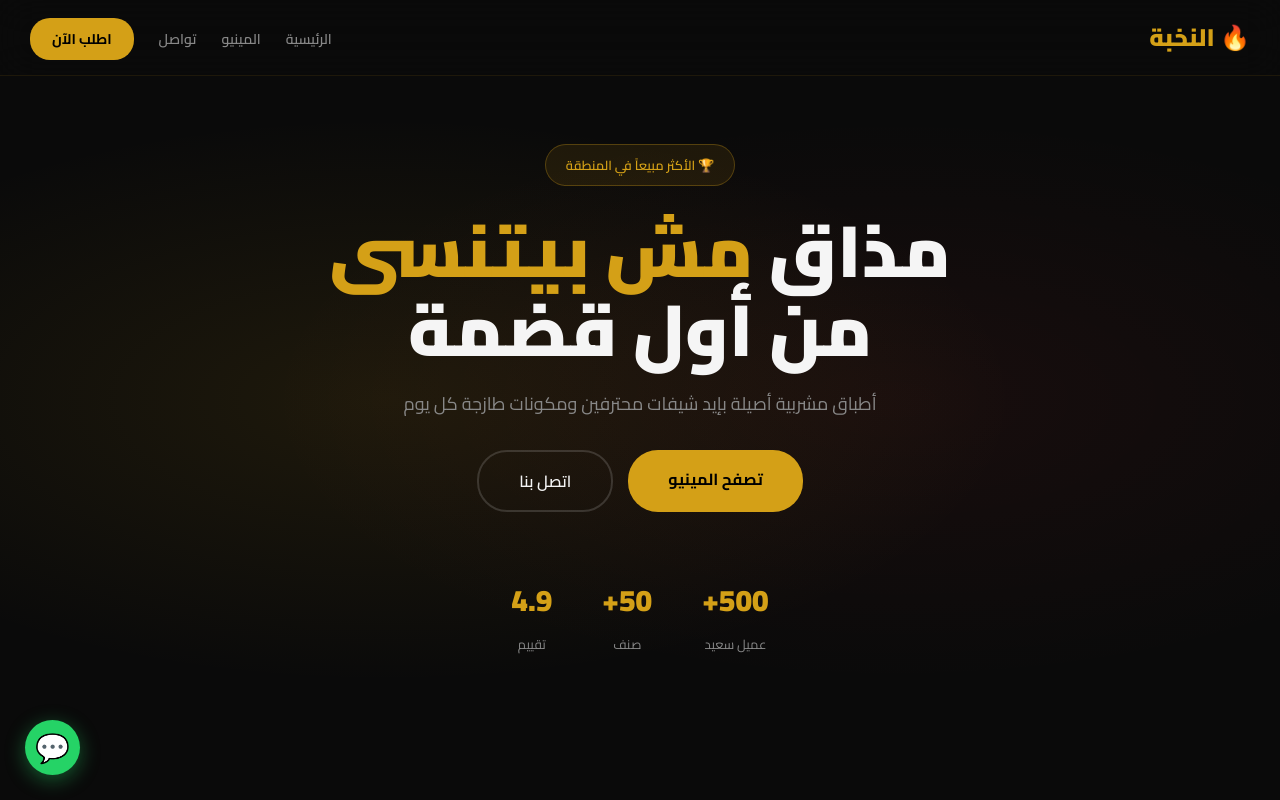
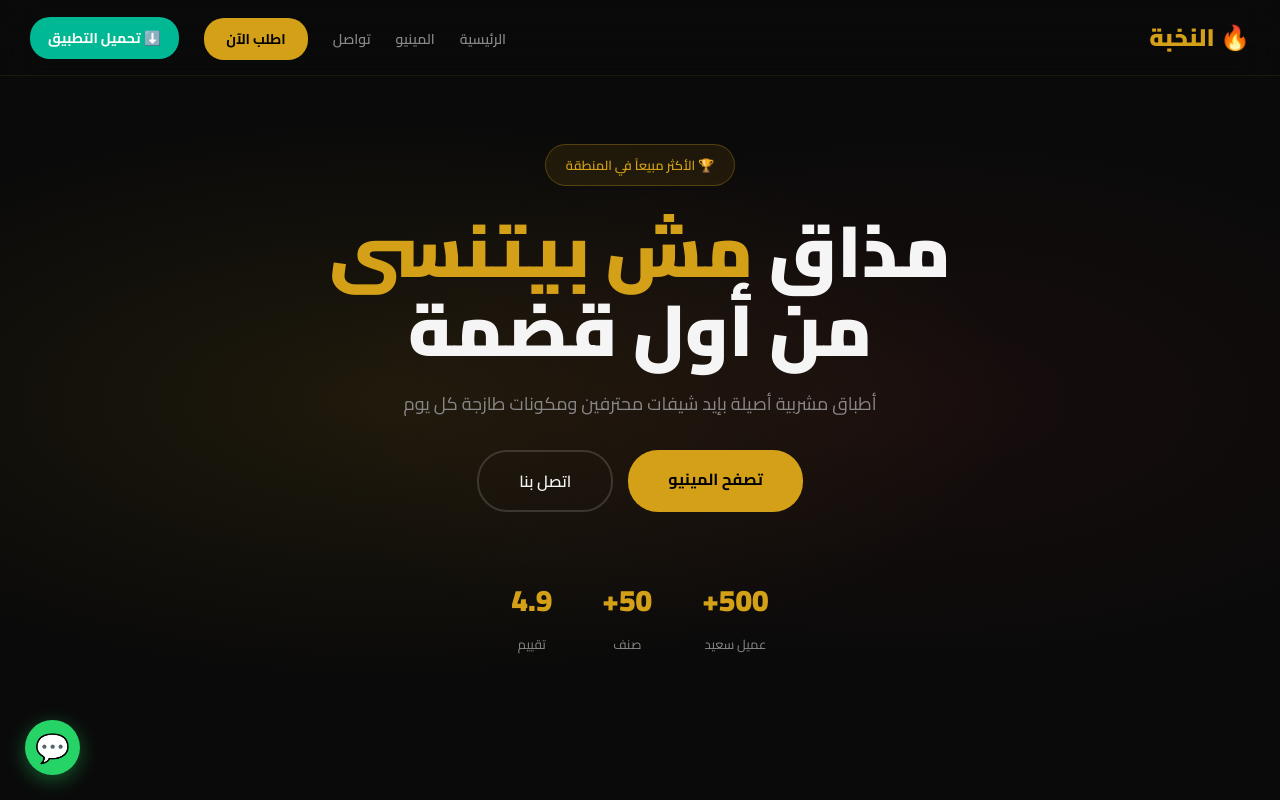
Before and after one commit to alaamohaed1711-marker/resturnt, a plain HTML site: page index.html in a window 1280 px wide. Shown: the top 800 px of the page. Drawn offline with Linux system fonts and the light colour scheme.

Commit message:
Add download button for app HTML file
Added a download button to allow users to download the app as an HTML file.

```diff
--- a/index.html
+++ b/index.html
@@ -19,10 +19,12 @@
         body{font-family:'Cairo',sans-serif;background:#0a0a0a;color:#f5f5f5;overflow-x:hidden}
         nav{position:fixed;top:0;width:100%;z-index:100;padding:15px 30px;display:flex;justify-content:space-between;align-items:center;background:rgba(10,10,10,0.9);backdrop-filter:blur(20px);border-bottom:1px solid rgba(212,160,23,0.1)}
         .logo{font-size:24px;font-weight:900;color:#d4a017}
-        .nav-links{display:flex;gap:25px;list-style:none}
+        .nav-links{display:flex;gap:25px;list-style:none;align-items:center}
         .nav-links a{color:#888;text-decoration:none;font-weight:600;font-size:14px;transition:0.3s}
         .nav-links a:hover{color:#d4a017}
         .nav-cta{background:#d4a017;color:#000!important;padding:8px 22px;border-radius:20px;font-weight:700!important}
+        .download-btn{background:#00b894;color:white;border:none;padding:8px 18px;border-radius:20px;cursor:pointer;font-size:14px;font-weight:bold;font-family:'Cairo',sans-serif;transition:0.3s}
+        .download-btn:hover{background:#00a381;transform:translateY(-2px)}
         .hero{height:100vh;display:flex;align-items:center;justify-content:center;text-align:center;position:relative}
         .hero::before{content:'';position:absolute;inset:0;background:radial-gradient(ellipse at 30% 50%,rgba(212,160,23,0.1) 0%,transparent 50%),radial-gradient(ellipse at 70% 50%,rgba(255,68,68,0.06) 0%,transparent 50%)}
         .hero-content{position:relative;z-index:2;padding:0 20px}
@@ -60,7 +62,7 @@
         .menu-card{background:#141414;border-radius:16px;overflow:hidden;border:1px solid rgba(255,255,255,0.05);transition:0.4s;animation:fadeUp 0.5s ease both}
         .menu-card:hover{transform:translateY(-6px);border-color:rgba(212,160,23,0.3);box-shadow:0 20px 40px rgba(0,0,0,0.4)}
         .menu-card.hidden{display:none}
-        .menu-card-img{width:100%;height:190px;object-fit:cover;display:flex;align-items:center;justify-content:center;font-size:80px}
+        .menu-card-img{width:100%;height:190px;display:flex;align-items:center;justify-content:center;font-size:80px}
         .menu-card-body{padding:18px}
         .menu-card-cat{font-size:11px;color:#d4a017;font-weight:700;text-transform:uppercase;letter-spacing:1px;margin-bottom:6px}
         .menu-card-body h3{font-size:17px;font-weight:700;margin-bottom:6px}
@@ -102,6 +104,7 @@
         <li><a href="#menu">المينيو</a></li>
         <li><a href="#contact">تواصل</a></li>
         <li><a href="https://wa.me/201001070024" class="nav-cta">اطلب الآن</a></li>
+        <li><button class="download-btn" onclick="downloadApp()">⬇️ تحميل التطبيق</button></li>
     </ul>
 </nav>
 
@@ -158,50 +161,37 @@
 
 <script>
 const menuData = [
-    // المشاوي
     {name:"ستيك مشوي",desc:"لحم بقر مشوي على الفحم مع صوص خاص وخضار",price:250,cat:"المشاوي",emoji:"🥩",bg:"#2d1b1b"},
     {name:"مشاوي مشكلة",desc:"كفتة، طرب، بقالي، دجاج مع أرز ومقبلات",price:320,cat:"المشاوي",emoji:"🍢",bg:"#2d1b1b"},
     {name:"كفتة مشوي",desc:"كفتة لحم ضاني مشوية على الفحم مع سلطة",price:180,cat:"المشاوي",emoji:"🍖",bg:"#2d1b1b"},
     {name:"دجاج مشوي كامل",desc:"دجاج كامل متبل ومشوي مع أرز ومقبلات",price:200,cat:"المشاوي",emoji:"🍗",bg:"#2d1b1b"},
     {name:"ريش غنم",desc:"ريش غنم مشوية بالأعشاب مع طحينة",price:280,cat:"المشاوي",emoji:"🥩",bg:"#2d1b1b"},
     {name:"طرب غنم",desc:"طرب غنم متبل ومشوي على الفحم",price:300,cat:"المشاوي",emoji:"🍖",bg:"#2d1b1b"},
-
-    // البيتزا
     {name:"بيتزا مارغريتا",desc:"صلصة طماطم طازجة، جبنة موزاريلا، ريحان",price:120,cat:"البيتزا",emoji:"🍕",bg:"#2d251b"},
     {name:"بيتزا بيبروني",desc:"صلصة طماطم، جبنة موزاريلا، بيبروني",price:150,cat:"البيتزا",emoji:"🍕",bg:"#2d251b"},
     {name:"بيتزا خضار",desc:"فلفل، زيتون، فطر، بصل، جبنة موزاريلا",price:130,cat:"البيتزا",emoji:"🍕",bg:"#2d251b"},
     {name:"بيتزا لحم مفروم",desc:"لحم مفروم مع صلصة طماطم وجبنة",price:160,cat:"البيتزا",emoji:"🍕",bg:"#2d251b"},
     {name:"بيتزا 4 أجبان",desc:"موزاريلا، تشيدر، جودا، بارميزان",price:170,cat:"البيتزا",emoji:"🍕",bg:"#2d251b"},
-
-    // الباستا
     {name:"باستا ألفريدو",desc:"فيتوتشيني مع صوص كريمة وجبنة بارميزان",price:140,cat:"الباستا",emoji:"🍝",bg:"#2d2a1b"},
     {name:"باستا بولونيز",desc:"سباغيتي مع صوص اللحم المفروم الإيطالي",price:150,cat:"الباستا",emoji:"🍝",bg:"#2d2a1b"},
     {name:"باستا بستو",desc:"بيني مع صوص بستو بالريحان والصنوبر",price:145,cat:"الباستا",emoji:"🍝",bg:"#2d2a1b"},
     {name:"باستا كاربونارا",desc:"سباغيتي مع بيض، بانسيتا، جبنة بيكورينو",price:155,cat:"الباستا",emoji:"🍝",bg:"#2d2a1b"},
-
-    // السندوتشات
     {name:"شاورما لحم",desc:"شاورما لحم طازجة مع طحينة ومخللات في عربي",price:75,cat:"السندوتشات",emoji:"🌯",bg:"#1b2d22"},
     {name:"شاورما دجاج",desc:"شاورما دجاج متبلة مع ثومية في عربي",price:65,cat:"السندوتشات",emoji:"🌯",bg:"#1b2d22"},
     {name:"برجر كلاسيك",desc:"لحم بقري، جبنة شيدر، خس، طماطم، صوص",price:100,cat:"السندوتشات",emoji:"🍔",bg:"#1b2d22"},
     {name:"هوت دوج",desc:"سجق بيف مع كاتشب ومستردة في خبز",price:55,cat:"السندوتشات",emoji:"🌭",bg:"#1b2d22"},
     {name:"فيليه فاهيتا",desc:"فيليه لحم مع فلفل وبصل وصوص خاص",price:120,cat:"السندوتشات",emoji:"🥙",bg:"#1b2d22"},
-
-    // المشروبات
     {name:"عصير برتقان طازج",desc:"عصير برتقان طبيعي 100% بدون سكر",price:40,cat:"المشروبات",emoji:"🍊",bg:"#2d241b"},
     {name:"عصير مانجو",desc:"عصير مانجو طازج ومركز",price:45,cat:"المشروبات",emoji:"🥭",bg:"#2d241b"},
     {name:"موهيتو",desc:"ليمون، نعناع، سودا، ثلج - منعش",price:55,cat:"المشروبات",emoji:"🍹",bg:"#1b2d2a"},
     {name:"سموذي فراولة",desc:"فراولة مع لبن وثلج - كريمة",price:50,cat:"المشروبات",emoji:"🍓",bg:"#2a1b2d"},
     {name:"قهوة تركية",desc:"قهوة تركية أصيلة مع هيل",price:30,cat:"المشروبات",emoji:"☕",bg:"#1b1b1b"},
     {name:"شاي أخضر",desc:"شاي أخضر طبيعي بالنعناع",price:25,cat:"المشروبات",emoji:"🍵",bg:"#1b2d22"},
-
-    // الحلويات
     {name:"كنافة نابلسية",desc:"كنافة بالجبنة مع شيرة الزهر الطبيعي",price:85,cat:"الحلويات",emoji:"🍯",bg:"#2d241b"},
     {name:"بسبوسة",desc:"بسبوسة بالقشطة ملساء ولذيذة",price:60,cat:"الحلويات",emoji:"🍮",bg:"#2d241b"},
     {name:"تشيز كيك",desc:"تشيز كيك نيويورك مع صوص الفراولة",price:90,cat:"الحلويات",emoji:"🍰",bg:"#2a1b2d"},
     {name:"بقلاوة",desc:"بقلاوة بالفستق والجبنة - طبقات رقيقة",price:75,cat:"الحلويات",emoji:"🥮",bg:"#2d241b"},
     {name:"آيس كريم",desc:"3 نكهات اختيارية مع صوص الشوكولاتة",price:55,cat:"الحلويات",emoji:"🍨",bg:"#2a1b2d"},
-
-    // المقبلات
     {name:"حمص بالطحينة",desc:"حمص بالطحينة مع زيت زيتون وكمون",price:45,cat:"المقبلات",emoji:"🥣",bg:"#2d2a1b"},
     {name:"متبل باذنجان",desc:"باذنجان مشوي مع طحينة وثوم وليمون",price:45,cat:"المقبلات",emoji:"🥗",bg:"#1b2d22"},
     {name:"ورق عنب",desc:"ورق عنب محشي بالأرز والبهارات",price:60,cat:"المقبلات",emoji:"🌿",bg:"#1b2d22"},
@@ -313,6 +303,21 @@ const obs = new IntersectionObserver(entries => {
 }, {threshold: 0.15});
 document.querySelectorAll('.reveal').forEach(el => obs.observe(el));
 
+// 🔥 تحميل التطبيق كملف HTML على جهازك
+function downloadApp() {
+    let appCode = "<!DOCTYPE html>\n" + document.documentElement.outerHTML;
+    let blob = new Blob([appCode], { type: "text/html;charset=utf-8" });
+    let url = URL.createObjectURL(blob);
+    let a = document.createElement("a");
+    a.href = url;
+    a.download = "restaurant-nokhba.html";
+    document.body.appendChild(a);
+    a.click();
+    document.body.removeChild(a);
+    URL.revokeObjectURL(url);
+    alert("✅ تم تحميل التطبيق! افتح الملف من جهازك من غير نت");
+}
+
 buildTabs();
 renderMenu();
 
```
